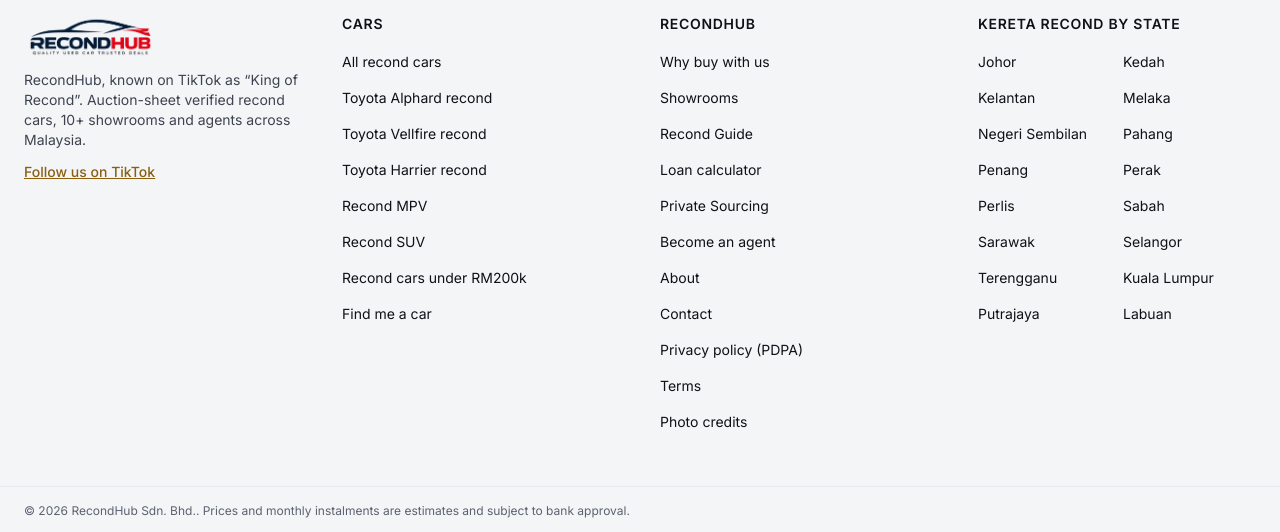
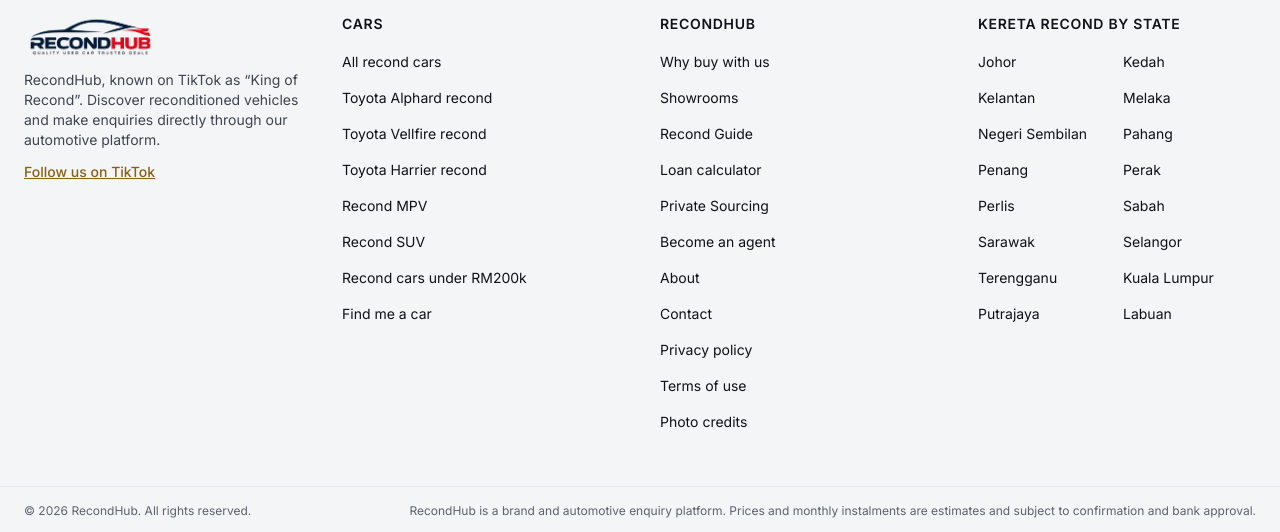
Before and after one commit to maizhakimm/recond-hub, a Next.js app: page / in a window 1280 px wide. Shown: the part 4099-4631 px from the top of the page. Built offline with nearby package versions, Linux system fonts and the light colour scheme; no server answers.

Commit message:
Align footer wording with RecondHub brand model

```diff
--- a/src/components/site/Footer.tsx
+++ b/src/components/site/Footer.tsx
@@ -1,5 +1,5 @@
 import Link from "next/link";
-import { BRAND, BRAND_TAGLINE, LEGAL_NAME, SOCIAL } from "@/lib/config";
+import { BRAND, BRAND_TAGLINE, SOCIAL } from "@/lib/config";
 import { STATES } from "@/lib/states";
 import { Logo } from "./Header";
 
@@ -10,7 +10,7 @@
         <div className="space-y-3">
           <Logo />
           <p className="text-sm text-ink-2">
-            {BRAND}, known on TikTok as &ldquo;{BRAND_TAGLINE}&rdquo;. Auction-sheet verified recond cars, 10+ showrooms and agents across Malaysia.
+            {BRAND}, known on TikTok as &ldquo;{BRAND_TAGLINE}&rdquo;. Discover reconditioned vehicles and make enquiries directly through our automotive platform.
           </p>
           <p className="text-sm">
             <a href={SOCIAL.tiktok} className="font-medium text-gold-text underline" rel="noopener" target="_blank">
@@ -39,7 +39,7 @@
             ))}
           </ul>
         </nav>
-        <nav aria-label="Company" className="text-sm">
+        <nav aria-label="RecondHub" className="text-sm">
           <h2 className="mb-3 font-sans text-sm font-semibold uppercase tracking-wider">{BRAND}</h2>
           <ul className="space-y-1">
             {[
@@ -51,8 +51,8 @@
               ["/become-an-agent", "Become an agent"],
               ["/about", "About"],
               ["/contact", "Contact"],
-              ["/privacy", "Privacy policy (PDPA)"],
-              ["/terms", "Terms"],
+              ["/privacy", "Privacy policy"],
+              ["/terms", "Terms of use"],
               ["/credits", "Photo credits"],
             ].map(([href, label]) => (
               <li key={href}>
@@ -77,9 +77,10 @@
         </nav>
       </div>
       <div className="border-t border-line">
-        <p className="container-page py-4 text-xs text-muted">
-          © {new Date().getFullYear()} {LEGAL_NAME}. Prices and monthly instalments are estimates and subject to bank approval.
-        </p>
+        <div className="container-page flex flex-col gap-1 py-4 text-xs text-muted sm:flex-row sm:items-center sm:justify-between">
+          <p>© {new Date().getFullYear()} {BRAND}. All rights reserved.</p>
+          <p>{BRAND} is a brand and automotive enquiry platform. Prices and monthly instalments are estimates and subject to confirmation and bank approval.</p>
+        </div>
       </div>
     </footer>
   );
```
